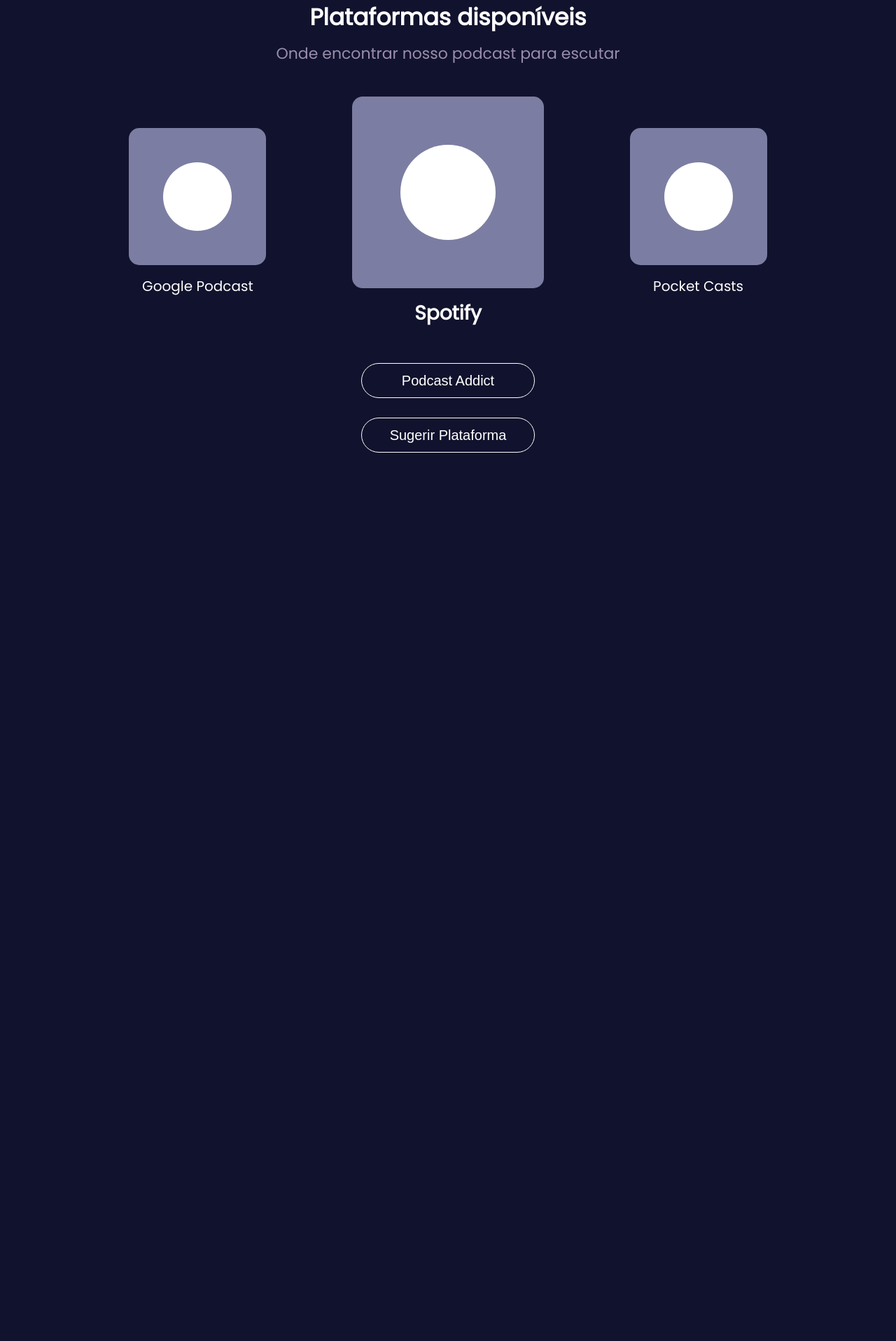
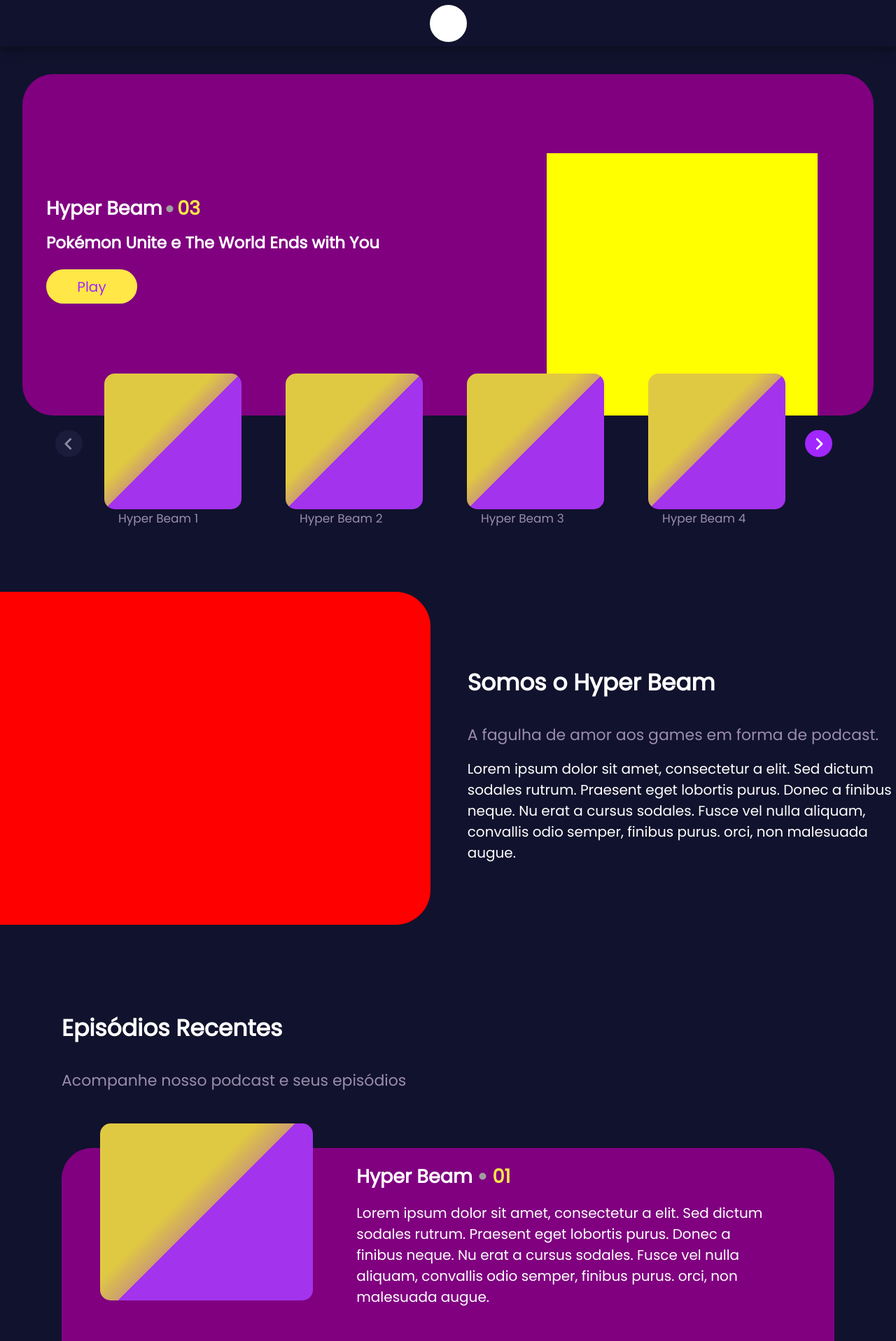
Before and after one commit to lucas-wyllame/hyper-beam, a Next.js app: page / in a window 1280 px wide. Shown: the top 1917 px of the page at 70% size. Before the commit the page ends 900 px from the top, so only its background shows below. Built offline with nearby package versions, Linux system fonts and the light colour scheme.

Commit message:
fix(first page): Removed reference backgrounds

```diff
--- a/src/components/About/styles.js
+++ b/src/components/About/styles.js
@@ -3,9 +3,9 @@ import styled, { css } from "styled-components";
 export const Content = styled.div`
   width: 100%;
   margin: 90px 0;
+  /* background: blue; */
   height: auto;
   display: flex;
-  background: blue;
   flex-direction: column;
   align-items: center;
   @media (min-width: 1024px) {
@@ -18,8 +18,8 @@ export const Content = styled.div`
 export const LeftImage = styled.div`
   width: 100%;
   height: 253px;
+  background: red;
   border-radius: 0;
-  background: red;
   max-width: 800px;
   margin: 0 0 30px 0;
   @media (min-width: 1024px) {
@@ -33,11 +33,11 @@ export const LeftImage = styled.div`
 export const TextDiv = styled.div`
   width: 50%;
   height: auto;
+  /* background: green; */
   padding-left: 18px;
   width: 100%;
   display: flex;
   flex-direction: column;
-  background: green;
   @media (min-width: 1024px) {
     max-width: 850px;
     padding-left: 5px;
--- a/src/components/AvailablePlats/styles.js
+++ b/src/components/AvailablePlats/styles.js
@@ -12,7 +12,7 @@ export const Content = styled.div`
   margin-top: 40px;
   @media (min-width: 1024px) {
     height: 900px;
-    margin-top: 0;
+    margin-top: 70px;
   }
 `;
 
--- a/src/components/Home/styles.js
+++ b/src/components/Home/styles.js
@@ -20,7 +20,7 @@ export const LogoTop = styled.div`
 export const Content = styled.div`
   width: 100%;
   height: 790px;
-  background: #11129d;
+  /* background: #11129d; */
   margin: 20px 0;
   display: flex;
   justify-content: center;
@@ -51,7 +51,7 @@ export const TextsDiv = styled.div`
   width: 100%;
   border-radius: 44px;
   height: 40%;
-  background: lightblue;
+  /* background: lightblue; */
   display: flex;
   flex-direction: column;
   justify-content: center;
@@ -94,7 +94,7 @@ export const TitleInside = styled.div`
   display: flex;
   align-items: center;
   justify-content: space-between;
-  background: blue;
+  /* background: blue; */
   span {
     color: #ffe747;
     font-size: 2.5rem;
--- a/src/components/LastEpisodes/styles.js
+++ b/src/components/LastEpisodes/styles.js
@@ -3,7 +3,7 @@ import styled from "styled-components";
 export const Content = styled.div`
   width: 100%;
   height: auto;
-  background: pink;
+  /* background: pink; */
   margin: 20px 0;
   display: flex;
   flex-direction: column;
@@ -18,7 +18,7 @@ export const Content = styled.div`
 export const ListPodcasts = styled.div`
   width: 100%;
   height: auto;
-  background: blue;
+  /* background: blue; */
   margin: 20px 0;
   display: flex;
   flex-direction: column;
@@ -45,7 +45,7 @@ export const Background = styled.div`
 export const Block = styled.div`
   width: 90%;
   height: auto;
-  background: green;
+  /* background: green; */
   border-radius: 44px 44px 0px 0px;
   display: flex;
   flex-direction: column;
@@ -57,7 +57,7 @@ export const Block = styled.div`
 export const CardAndText = styled.div`
   width: 100%;
   height: auto;
-  background: orange;
+  /* background: orange; */
   display: flex;
   flex-direction: column;
   align-items: center;
@@ -71,7 +71,7 @@ export const CardAndText = styled.div`
 export const TextsDivEp = styled.div`
   width: 100%;
   height: auto;
-  background: red;
+  /* background: red; */
   @media (min-width: 1024px) {
     width: 60%;
     margin-left: 62px;
@@ -86,7 +86,7 @@ export const IconAndButtons = styled.div`
   display: flex;
   flex-direction: column;
   justify-content: space-between;
-  background: yellow;
+  /* background: yellow; */
   padding-left: 0px;
   margin: 25px 0 70px 0;
   /* justify-content: ${(props) => props.justifyContent}; */
--- a/src/components/OurTeam/styles.js
+++ b/src/components/OurTeam/styles.js
@@ -3,7 +3,7 @@ import styled from "styled-components";
 export const Content = styled.div`
   width: 100%;
   height: 1350px;
-  background: green;
+  /* background: green; */
   display: flex;
   flex-direction: column;
   justify-content: normal;
@@ -24,7 +24,7 @@ export const Content = styled.div`
 export const GroupText = styled.div`
   width: 100%;
   height: auto;
-  background: pink;
+  /* background: pink; */
   display: flex;
   flex-direction: column;
   align-items: center;
@@ -36,7 +36,7 @@ export const GlobalPeoples = styled.div`
   width: 68%;
   max-width: 253px;
   height: 1100px;
-  background: red;
+  /* background: red; */
   display: flex;
   flex-direction: column;
   justify-content: space-between;
@@ -61,7 +61,7 @@ export const GlobalPeoples = styled.div`
 export const Peoples = styled.div`
   width: 100%;
   height: 350px;
-  background: aqua;
+  /* background: aqua; */
   display: flex;
   flex-direction: column;
   @media (min-width: 1024px) {
--- a/src/components/Plats/styles.js
+++ b/src/components/Plats/styles.js
@@ -57,7 +57,7 @@ export const TextPlats = styled.div`
 export const OtherPlats = styled.div`
   width: 80%;
   height: 155px;
-  background: red;
+  /* background: red; */
   display: grid;
   justify-content: space-between;
   grid-template-columns: 1fr 1fr 1fr;
--- a/src/pages/index.js
+++ b/src/pages/index.js
@@ -10,14 +10,14 @@ import { GlobalStyles } from "@styles/globalStyles";
 export default function Home() {
   return (
     <>
-      {/* <Header /> */}
-      {/* <HomeBanner /> */}
-      {/* <About /> */}
+      <Header />
+      <HomeBanner />
+      <About />
       <GlobalStyles />
-      {/* <LastEpisodes /> */}
-      {/* <OurTeam /> */}
+      <LastEpisodes />
+      <OurTeam />
       <AvailablePlats />
-      {/* <Footer /> */}
+      <Footer />
     </>
   );
 }
```
